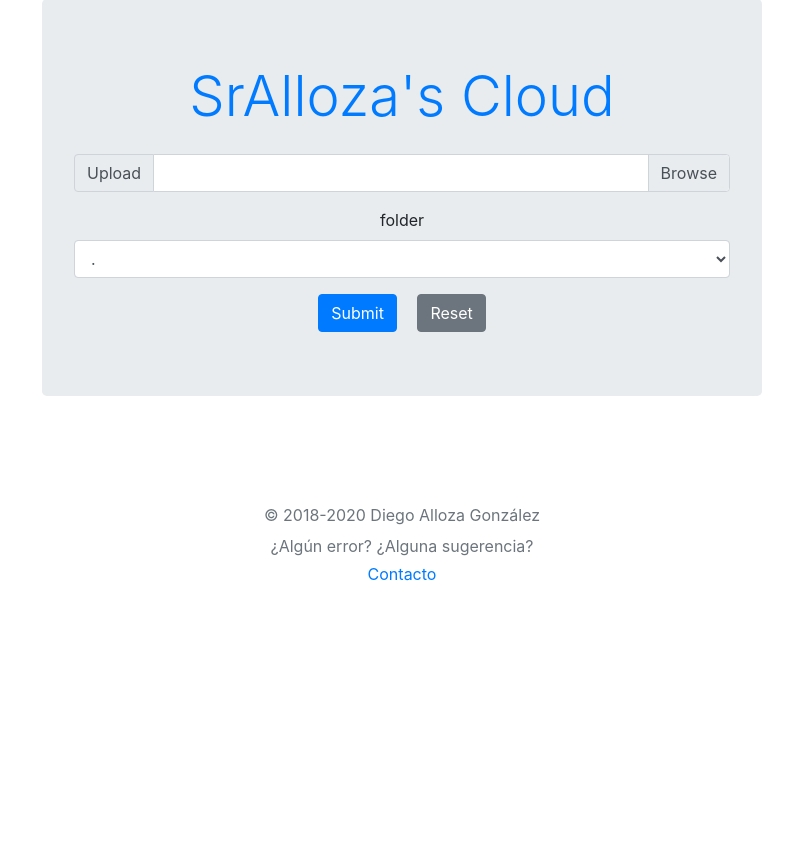
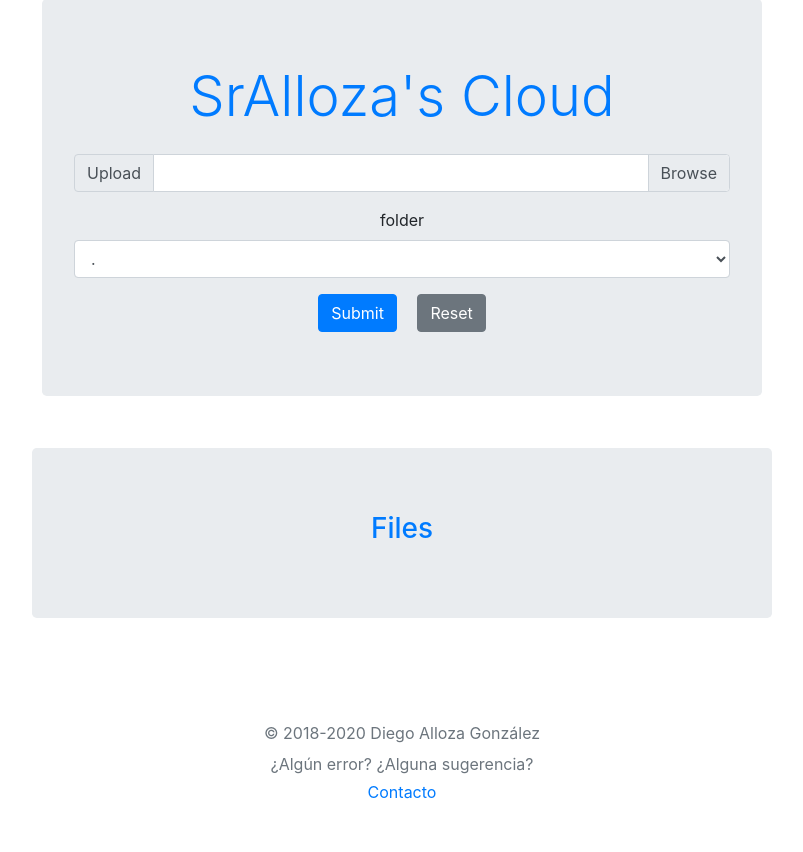
Before and after one commit to sralloza/cloud, a Flask app: page / in a window 1280 px wide. Shown: the part 49-901 px from the top of the page, without its empty margins (238-1041 px from the left). Before the commit the page ends 630 px from the top, so only its background shows below. Run offline with Flask 2, Linux system fonts and the light colour scheme; some libraries are stand-ins or nearby versions.

Commit message:
Add link to /cloud below the files form

```diff
--- a/app/base/templates/index.html
+++ b/app/base/templates/index.html
@@ -32,6 +32,9 @@
         </form>
     </div>
 </div>
+<div class="jumbotron col-sm-8 text-center mt-5 mb-1 mx-auto">
+    <a href="/cloud"><h3>Files</h3></a>
+</div>
 
 
 {% endblock %}
```
